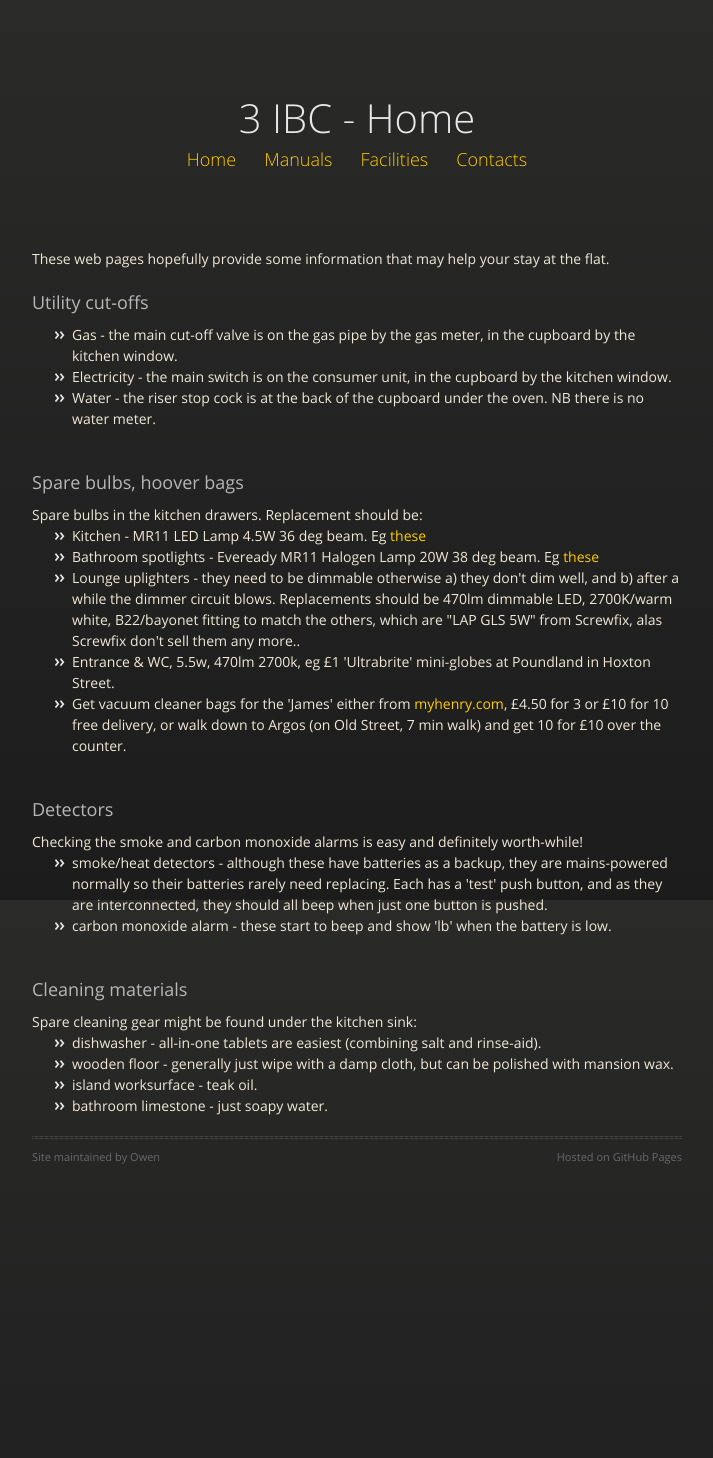
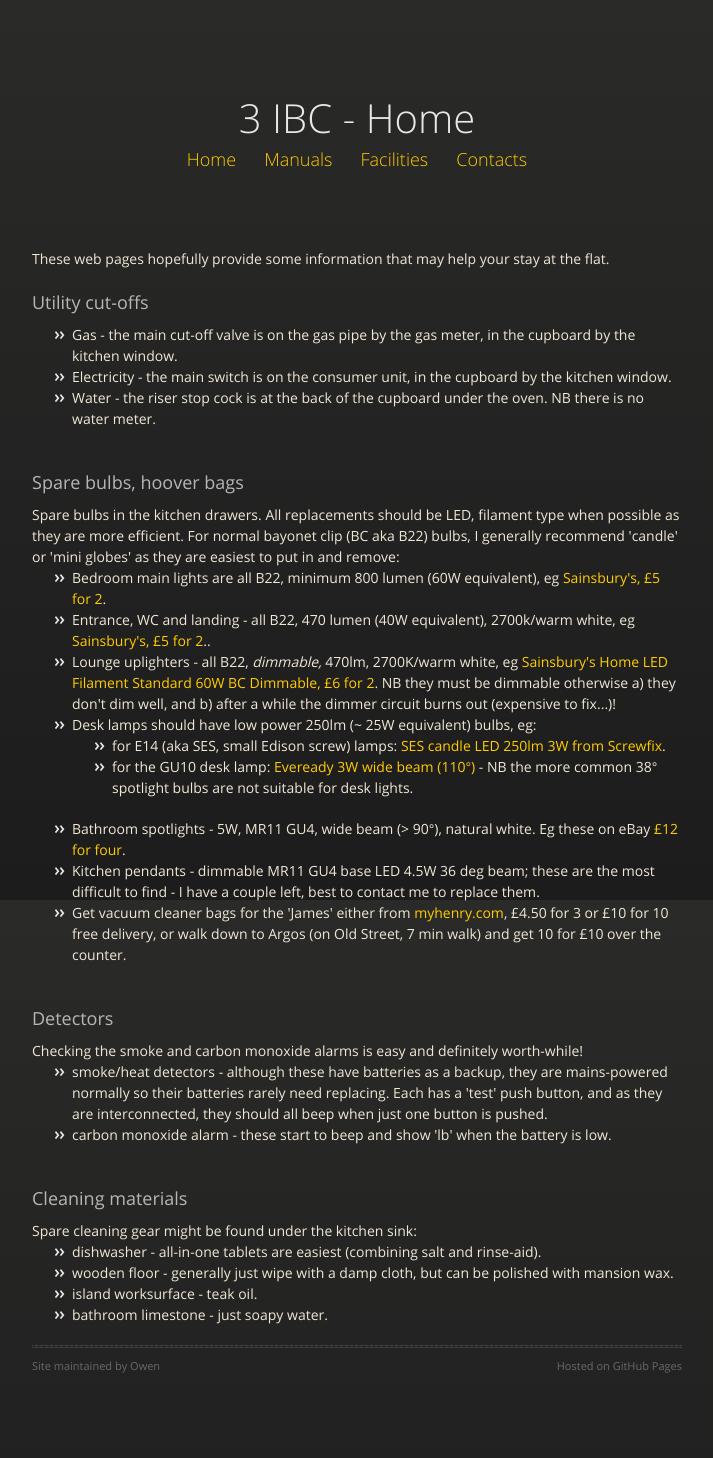
Before and after one commit to owenlydiard/3ibc, a Jekyll site: the page built from index.html, in a window 1280 px wide. Shown: the whole page, without its empty margins (283-996 px from the left). Built offline with Jekyll 4.4.1, drawn with Linux system fonts in a browser that asks for light colours; nearby versions of some CDN libraries; before the commit the page ends 1249 px from its top, so only the background shows below that.

Commit message:
light bulb specs and supplies

```diff
--- a/index.html
+++ b/index.html
@@ -19,12 +19,18 @@ These web pages hopefully provide some information that may help your stay at th
 
 <br>
 <h3>Spare bulbs, hoover bags</h3>
-Spare bulbs in the kitchen drawers.  Replacement should be:
+Spare bulbs in the kitchen drawers.  All replacements should be LED, filament type when possible as they are more efficient. For normal bayonet clip (BC aka B22) bulbs, I generally recommend 'candle' or 'mini globes' as they are easiest to put in and remove:
 <ul>
-<li>Kitchen - MR11 LED Lamp 4.5W 36 deg beam. Eg  <a href="https://www.amazon.co.uk/gp/product/B01N8Q93AQ" title="Bulbs on Amazon">these</a> </li>
-<li>Bathroom spotlights - Eveready MR11 Halogen Lamp 20W 38 deg beam. Eg  <a href="https://www.amazon.co.uk/Eveready-Dichroic-MR11-Halogen-38DEG/dp/B0052E8EQ6" title="Bulbs on Amazon">these</a></li>
-<li>Lounge uplighters - they need to be dimmable otherwise a) they don't dim well, and b) after a while the dimmer circuit blows. Replacements should be 470lm dimmable LED, 2700K/warm white, B22/bayonet fitting to match the others, which are "LAP GLS 5W" from Screwfix, alas Screwfix don't sell them any more.</a>.</li>
-<li>Entrance & WC, 5.5w, 470lm 2700k, eg £1 'Ultrabrite' mini-globes at Poundland in Hoxton Street.</li>
+<li>Bedroom main lights are all B22, minimum 800 lumen (60W equivalent), eg <a href="https://www.sainsburys.co.uk/gol-ui/product/sainsburys-home-led-filament-standard-60w-bc-light-bulb-2pk">Sainsbury's, £5 for 2</a>.</li>
+<li>Entrance, WC and landing - all B22, 470 lumen (40W equivalent), 2700k/warm white, eg <a href="https://www.sainsburys.co.uk/gol-ui/product/sainsburys-home-led-filament-candle-40w-bc-light-bulb-2pk">Sainsbury's, £5 for 2</a>..</li>
+<li>Lounge uplighters - all B22, <i>dimmable,</i> 470lm, 2700K/warm white, eg <a href="https://www.sainsburys.co.uk/gol-ui/product/sainsburys-home-led-filament-standard-60w-bc-dim-light-bulb-2pk">Sainsbury's Home LED Filament Standard 60W BC Dimmable, £6 for 2</a>. NB they must be dimmable otherwise a) they don't dim well, and b) after a while the dimmer circuit burns out (expensive to fix...)!</li>
+<li>Desk lamps should have low power 250lm (~ 25W equivalent) bulbs, eg:</li>
+ <ul>
+ <li> for E14 (aka SES, small Edison screw) lamps: <a href="https://www.screwfix.com/p/lap-ses-candle-led-light-bulb-250lm-3w/779fh">SES candle LED 250lm 3W from Screwfix</a>.</li>
+ <li> for the GU10 desk lamp: <a href="https://www.amazon.co.uk/Eveready-2X-3w-LED-GU10-110/dp/B07KSCBBT2/ref=sr_1_8"/>Eveready 3W wide beam (110°)</a> - NB the more common 38° spotlight bulbs are not suitable for desk lights.</li>
+ </ul>
+<li>Bathroom spotlights - 5W, MR11 GU4, wide beam (> 90°), natural white. Eg these on eBay <a href="https://www.ebay.co.uk/itm/353852147203" title="Bulbs on Amazon">£12 for four</a>.</li>
+<li>Kitchen pendants - dimmable MR11 GU4 base LED 4.5W 36 deg beam; these are the most difficult to find - I have a couple left, best to contact me to replace them.</li>
 <li>Get vacuum cleaner bags for the 'James' either from <a href="https://www.myhenry.com/accessories-and-consumables/henry-hepaflo-filter-bags">myhenry.com</a>, £4.50 for 3 or £10 for 10 free delivery, or walk down to Argos (on Old Street, 7 min walk) and get 10 for £10 over the counter.</li>
 </ul>
 
```
